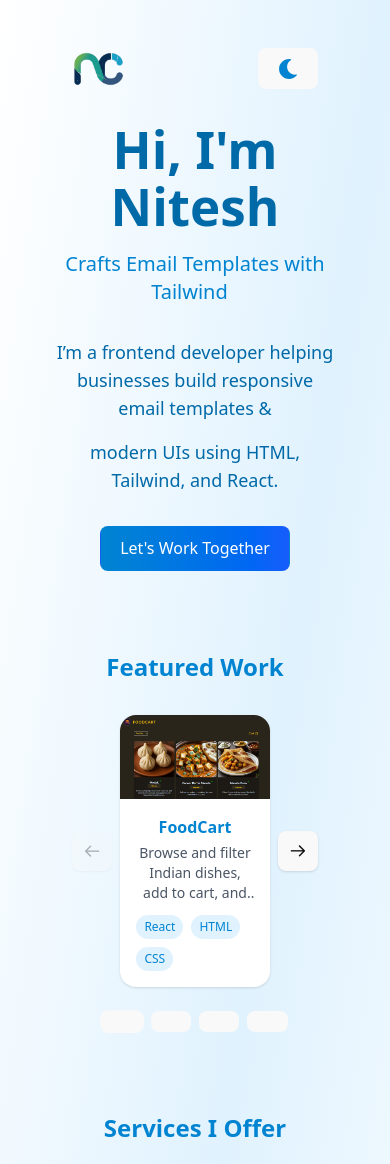
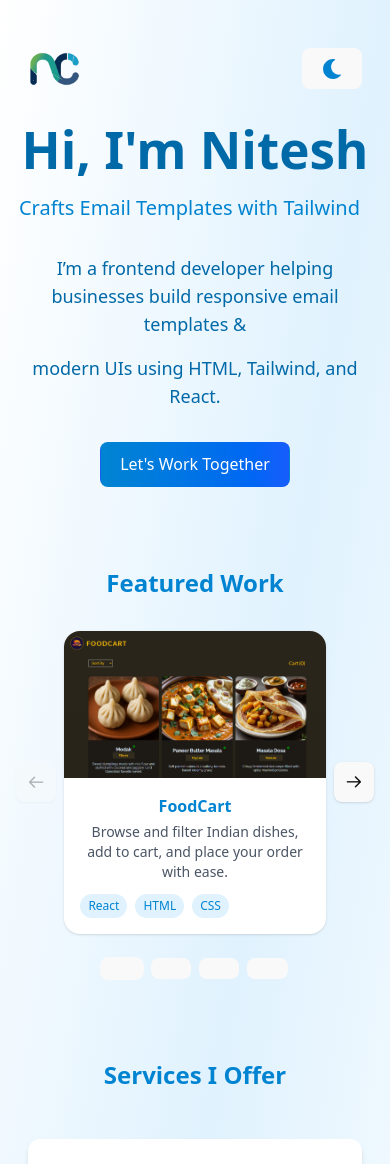
Before and after one commit to NiteshCodes-45/nitesh-portfolio-site, a React (Vite) app: page / in a window 390 px wide. Shown: the top 1164 px of the page. Built offline with nearby package versions, Linux system fonts and the light colour scheme.

Commit message:
Feature Work section responsive issue resolved

```diff
--- a/src/App.css
+++ b/src/App.css
@@ -1,7 +1,7 @@
 #root {
   max-width: 1280px;
   margin: 0 auto;
-  padding: 2rem;
+  padding: 2rem 0;
   text-align: center;
 }
 html {
--- a/src/component/FeaturedWork.jsx
+++ b/src/component/FeaturedWork.jsx
@@ -47,7 +47,7 @@ export default function FeaturedWork() {
   );
 
   return (
-    <section className="mt-20 px-4 relative max-w-screen-xl mx-auto">
+    <section className="mt-20 md:px-6 px-1 relative max-w-screen-xl mx-auto">
       <h2 className="text-2xl font-semibold text-center mb-8 text-sky-600 dark:text-sky-400">
         Featured Work
       </h2>
@@ -65,7 +65,7 @@ export default function FeaturedWork() {
 
         <div
           ref={containerRef}
-          className="flex-1 grid grid-cols-1 sm:grid-cols-1 md:grid-cols-3 gap-6 px-2 sm:px-4"
+          className="flex-1 w-full grid grid-cols-1 md:grid-cols-3 gap-6 px-2 sm:px-4"
           onTouchStart={handleTouchStart}
           onTouchEnd={handleTouchEnd}
         >
@@ -77,7 +77,7 @@ export default function FeaturedWork() {
                 animate={{ opacity: 1, y: 0 }}
                 exit={{ opacity: 0, y: -20 }}
                 transition={{ duration: 0.4 }}
-                className="w-full max-w-sm sm:max-w-md md:max-w-none bg-white dark:bg-gray-800 shadow rounded-2xl overflow-hidden transform hover:scale-[1.02] transition-all duration-300 cursor-pointer"
+                className="w-full bg-white dark:bg-gray-800 shadow rounded-2xl overflow-hidden transform hover:scale-[1.02] transition-all duration-300 cursor-pointer"
                 onClick={() =>
                   setSelectedImage({
                     image: project.image,
--- a/src/component/Portfolio.jsx
+++ b/src/component/Portfolio.jsx
@@ -29,7 +29,7 @@ export default function Portfolio() {
   }, [darkMode]);
 
   return (
-    <main className="min-h-screen px-6 pb-0 text-gray-900 dark:bg-gray-900 dark:text-gray-100 transition-colors duration-500">
+    <main className="min-h-screen px-3 md:px-6 pb-0 text-gray-900 dark:bg-gray-900 dark:text-gray-100 transition-colors duration-500">
       <div className="flex justify-between items-center max-w-6xl mx-auto mb-8 md:mb-2 pt-4 px-4">
         {/* Logo */}
         <a
```
